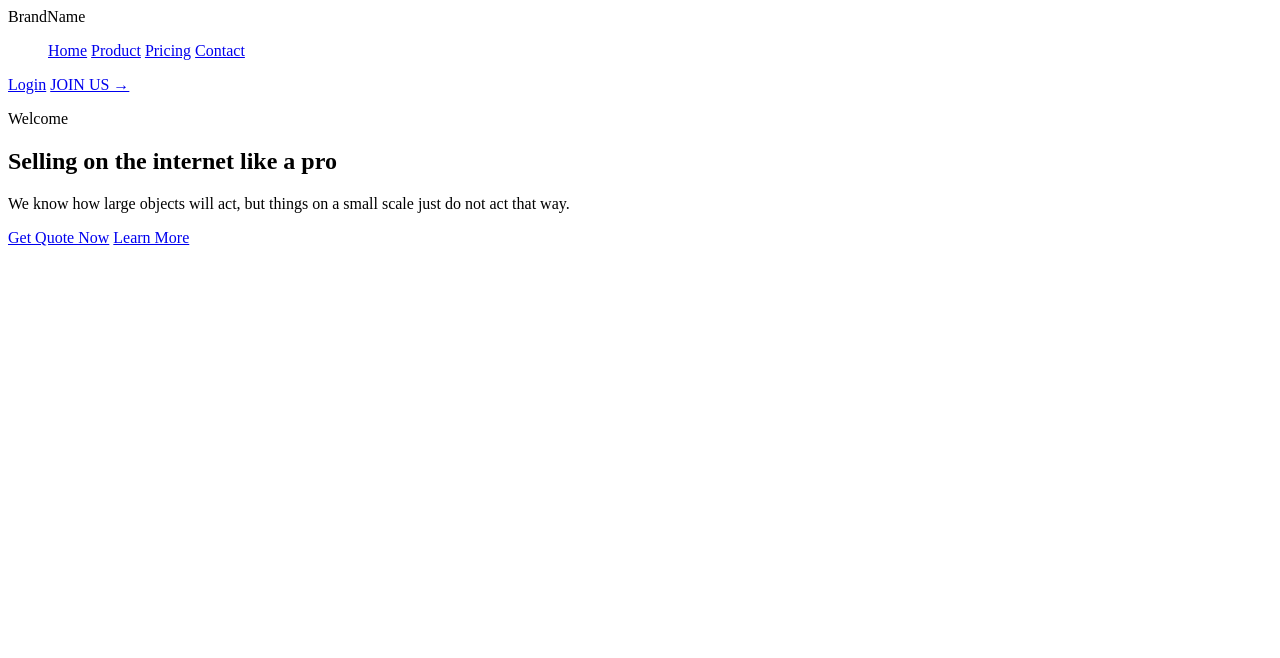
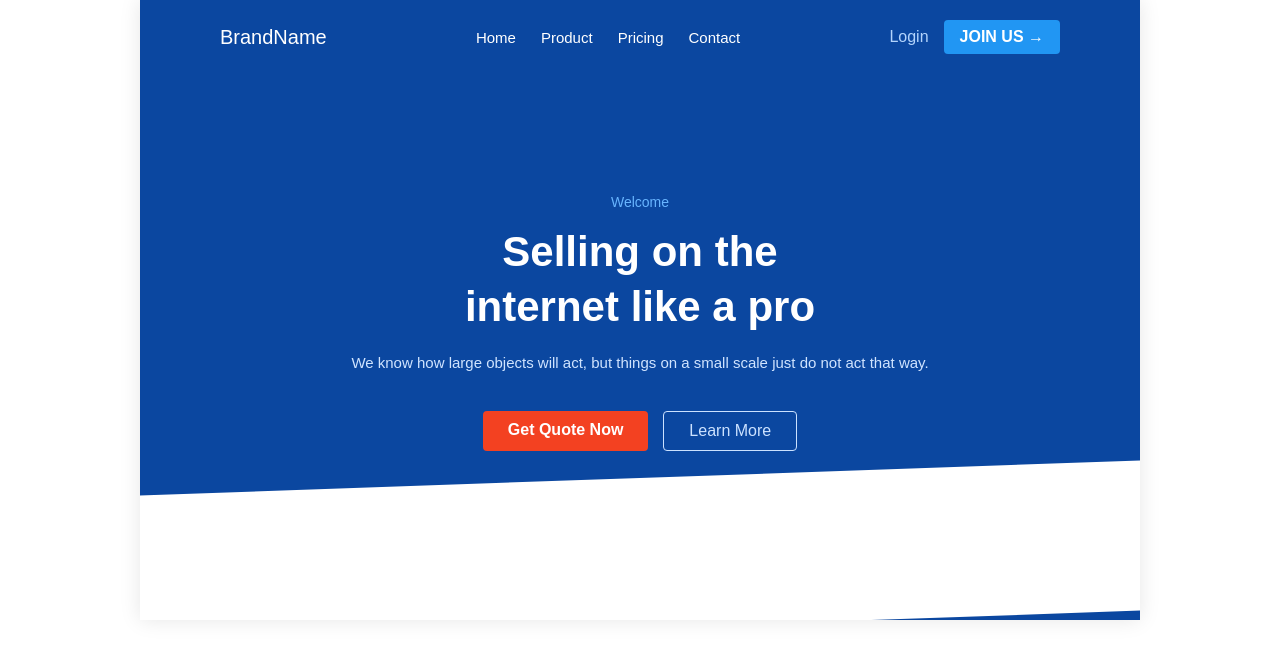
Before and after one commit to vivek-reddy18/oppty-daily-task, a plain HTML site: page day3-task.html in a window 1280 px wide. Drawn offline with Linux system fonts and the light colour scheme.

Commit message:
Update day3-task.html

```diff
--- a/day3-task.html
+++ b/day3-task.html
@@ -4,7 +4,7 @@
   <meta charset="UTF-8" />
   <meta name="viewport" content="width=device-width, initial-scale=1.0" />
   <title>Landing Page</title>
-  <link rel="stylesheet" href="style.css">
+  <link rel="stylesheet" href="day3-task-style.css">
 </head>
 <body class="container">
   <header>
@@ -25,7 +25,7 @@
   <section class="intro">
     <div class="content">
       <p class="welcome">Welcome</p>
-      <h1>Selling on the internet like a pro</h1>
+      <h1>Selling on the <br> internet like a pro</h1>
       <p class="sub">
         We know how large objects will act, but things on a small scale just do not act that way.
       </p>
```
